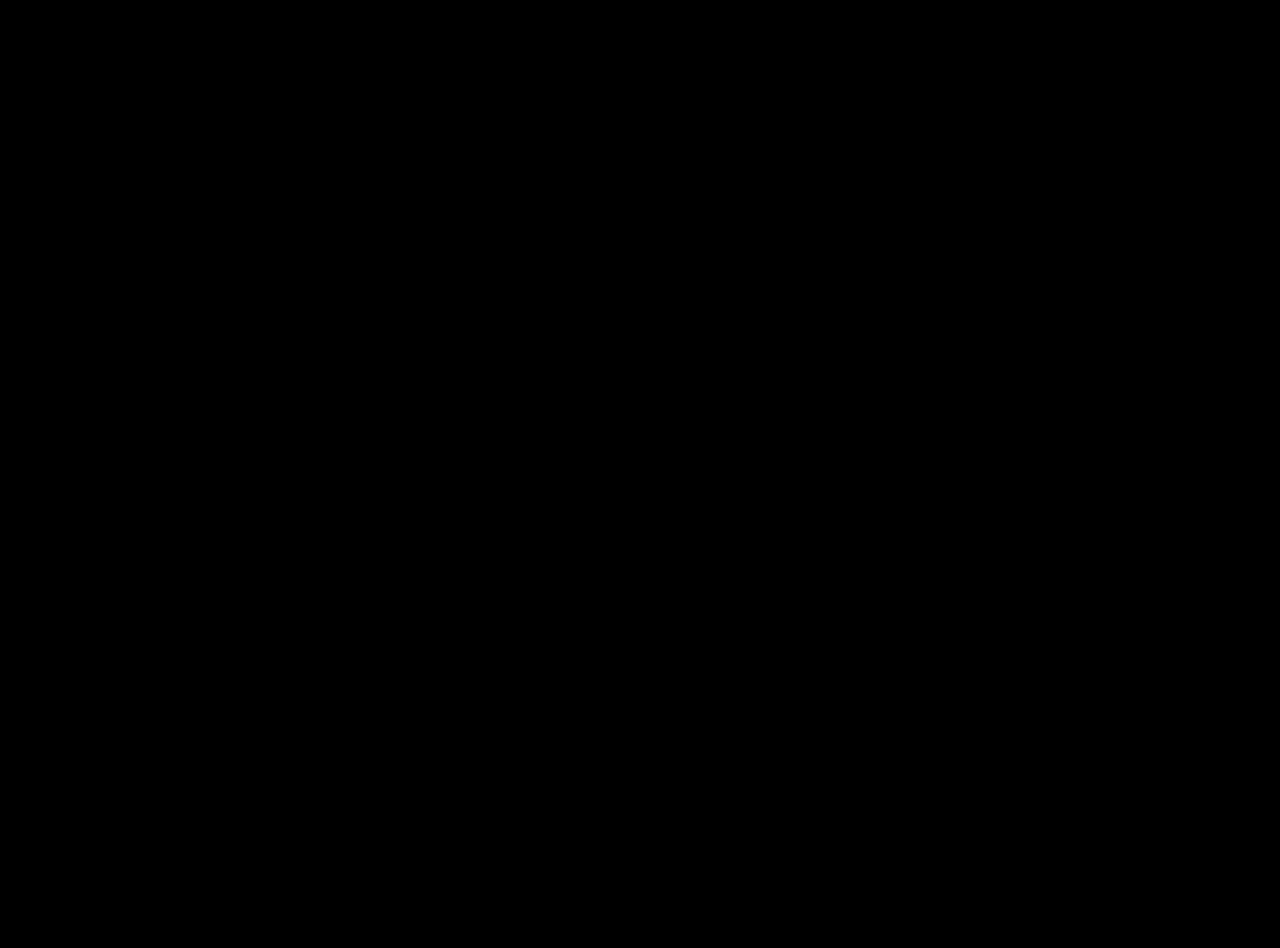
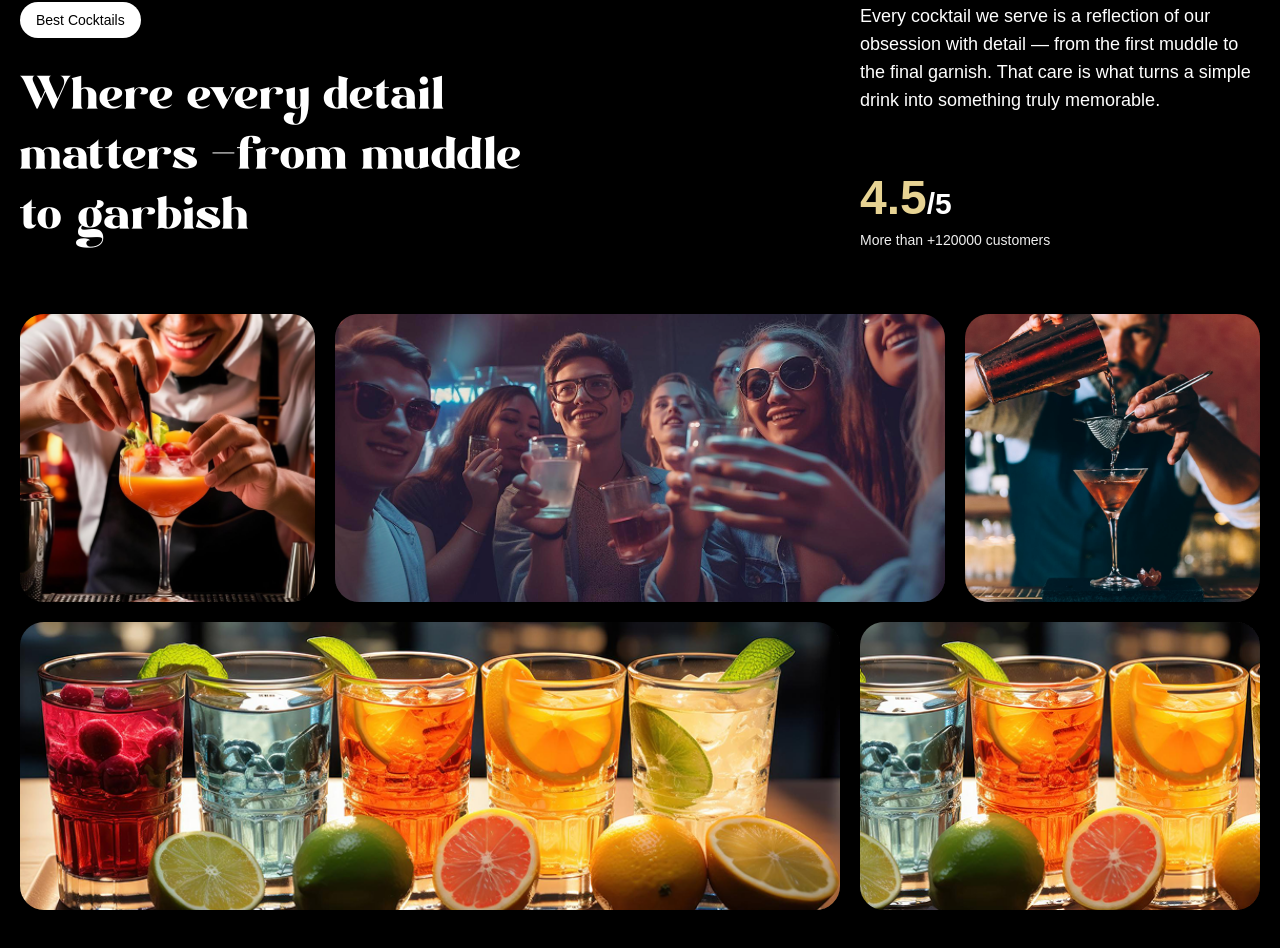
Before and after one commit to Josh99A/gsap_cocktails, a React (Vite) app: page / in a window 1280 px wide. Shown: the part 1710-2658 px from the top of the page. Before the commit the page ends 2400 px from the top, so only its background shows below. Built offline with nearby package versions, Linux system fonts and the light colour scheme; a web font is replaced by a local one.

Commit message:
Implement the about section

```diff
--- a/src/App.jsx
+++ b/src/App.jsx
@@ -4,6 +4,7 @@
 import Navbar from './components/Navbar'
 import Hero from './components/Hero'
 import Cocktails from './components/Cocktails'
+import About from './components/About'
 
 gsap.registerPlugin(ScrollTrigger, SplitText)
 
@@ -13,6 +14,7 @@
         <Navbar/>
         <Hero/>
         <Cocktails/>
+        <About/>
         <div className="h-dvh bg-black"></div>
     </main>
   )
--- /dev/null
+++ b/src/components/About.jsx
@@ -0,0 +1,94 @@
+import { useGSAP } from '@gsap/react'
+import { SplitText } from 'gsap/all'
+import gsap from 'gsap'
+import React from 'react'
+
+const About = () => {
+
+    useGSAP(()=>{
+            const titleSplit = SplitText.create("#about h2", {
+                type:'words'
+            })
+
+            const scrollTimeline = gsap.timeline({
+                scrollTrigger:{
+                    trigger:"#about",
+                    start:"top center"
+                }
+            })
+
+            scrollTimeline
+            .from(titleSplit.words, {
+                opacity:0,
+                yPercent:'100',
+                ease:'expo.out',
+                stagger:0.02
+            })
+            .from('.top-grid div, .bottom-grid div', {
+                opacity:0, duration: 1, ease:'power1.inOut', stagger:0.04,
+            }, '-=0.5')
+    });
+  return (
+    <div id='about'>
+      <div className="mb-16 md:px-0 px-5">
+        <div className="content">
+            <div className="md:col-span-8">
+                <p className="badge">Best Cocktails</p>
+                <h2>
+                    Where every detail matters <span className="text-white">-</span>
+                    from muddle to garbish
+                 </h2>
+            </div>
+            <div className="sub-content">
+                <p>
+                    Every cocktail we serve is a reflection of our obsession with detail — from the first muddle to the final garnish. That care is what turns a simple drink into something truly memorable.
+                </p>
+                <div>
+                    <p className="md:text-3xl text-xl font-bold">
+                        <span>4.5</span>/5
+                    </p>
+                    <p className="text-sm text-white-100">
+                        More than +120000 customers
+                    </p>
+
+                </div>
+            </div>
+        </div>
+
+    </div>
+    <div className="top-grid">
+    <div className="md:col-span-3">
+        <div className="noisy">
+            <img src="/images/abt1.png" alt="grid-img-1" />
+        </div>
+    </div>
+    <div className="md:col-span-6">
+        <div className="noisy">
+            <img src="/images/abt2.png" alt="grid-img-2" />
+        </div>
+    </div>
+    <div className="md:col-span-3">
+        <div className="noisy">
+            <img src="/images/abt5.png" alt="grid-img-5" />
+        </div>
+    </div>
+    </div>
+    <div className="bottom-grid">
+    <div className="md:col-span-8">
+        <div className="noisy">
+            <img src="/images/abt3.png" alt="grid-img-3" />
+        </div>
+    </div>
+    <div className="md:col-span-4">
+        <div className="noisy">
+            <img src="/images/abt3.png" alt="grid-img-3" />
+        </div>
+    </div>
+
+    </div>
+ </div>
+
+  )
+}
+
+export default About
```
